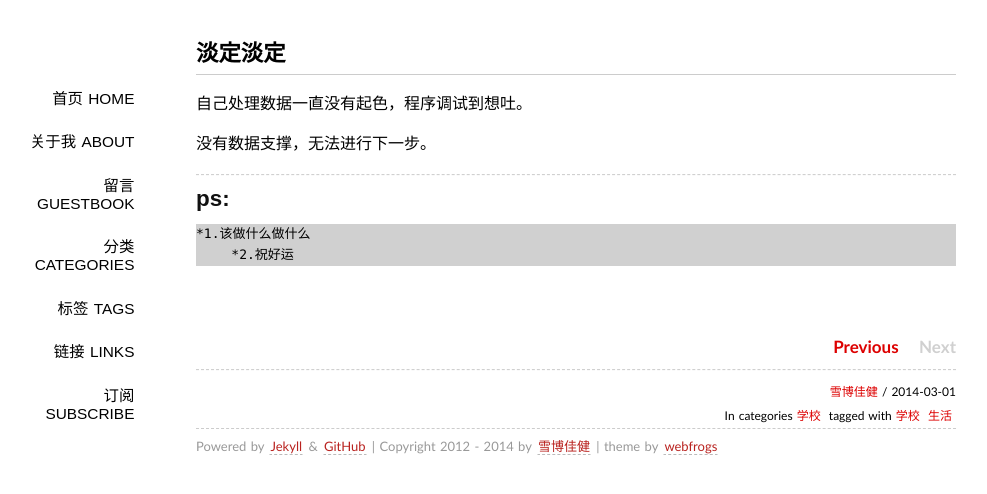
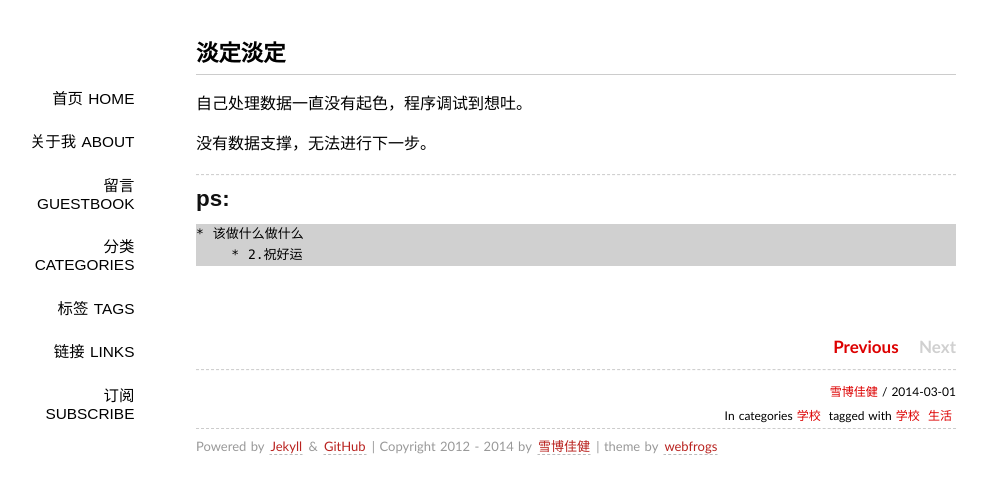
Before and after one commit to Successor/bigyuki.github.com, a Jekyll site: the page built from _posts/2014-03-1-MyPaper.md, in a window 1280 px wide. Shown: the top 494 px of the page, without its empty margins (144-1131 px from the left). Built offline with Jekyll 4.4.1, drawn with Linux system fonts in a browser that asks for light colours; Markdown is read by kramdown in place of the engine named in the settings; comment, search, counter and statistics services are not loaded.

Commit message:
Update 2014-03-1-MyPaper.md

```diff
--- a/_posts/2014-03-1-MyPaper.md
+++ b/_posts/2014-03-1-MyPaper.md
@@ -13,5 +13,5 @@ tags: [学校,生活]
 ------
 
 ##ps:
-    *1.该做什么做什么
-        *2.祝好运
+    * 该做什么做什么
+        * 2.祝好运
```
